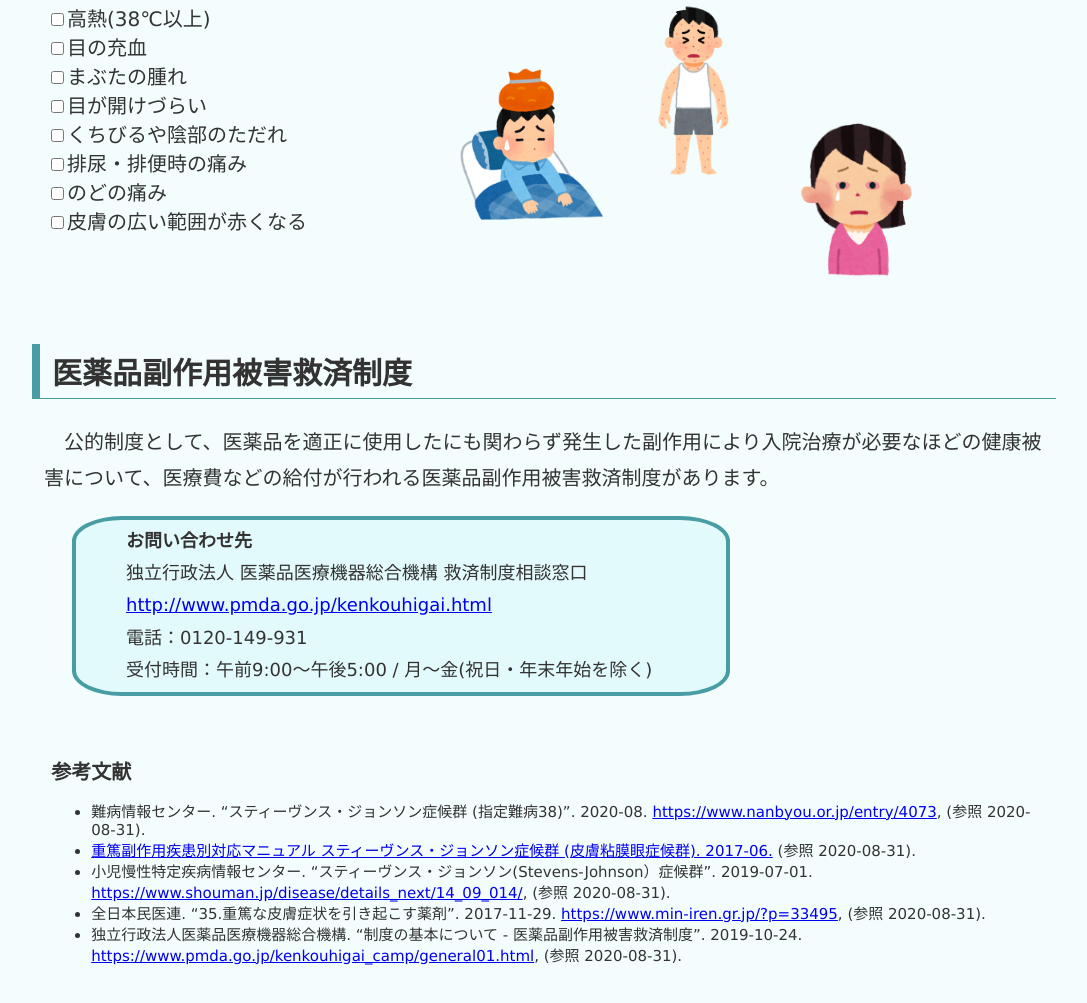
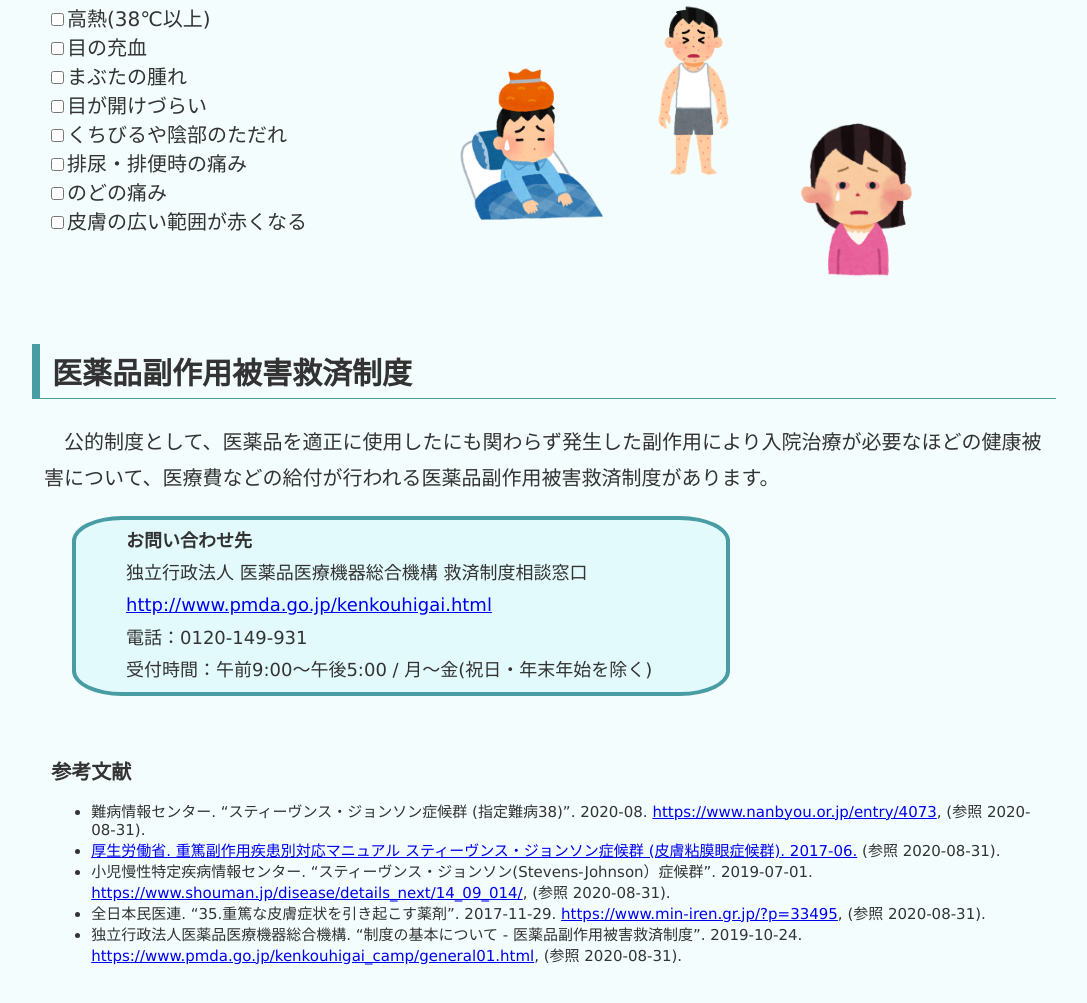
Before and after one commit to kahoyamoto/SJS, a plain HTML site: page index.html in a window 1280 px wide. Shown: the part 818-1821 px from the top of the page, without its empty margins (96-1183 px from the left). Drawn offline with Linux system fonts and the light colour scheme.

Commit message:
Update index.html

```diff
--- a/index.html
+++ b/index.html
@@ -90,7 +90,7 @@
           難病情報センター. “スティーヴンス・ジョンソン症候群 (指定難病38)”. 2020-08. <a href="https://www.nanbyou.or.jp/entry/4073" target="_blank">https://www.nanbyou.or.jp/entry/4073</a>, (参照 2020-08-31).
         </li>
         <li>
-          <a href="https://www.info.pmda.go.jp/juutoku/file/jfm1707003.pdf" target="_blank">重篤副作用疾患別対応マニュアル スティーヴンス・ジョンソン症候群 (皮膚粘膜眼症候群). 2017-06.</a> (参照 2020-08-31).
+          <a href="https://www.info.pmda.go.jp/juutoku/file/jfm1707003.pdf" target="_blank">厚生労働省. 重篤副作用疾患別対応マニュアル スティーヴンス・ジョンソン症候群 (皮膚粘膜眼症候群). 2017-06.</a> (参照 2020-08-31).
         </li>
         <li>
           小児慢性特定疾病情報センター. “スティーヴンス・ジョンソン(Stevens-Johnson）症候群”. 2019-07-01. <a href="https://www.shouman.jp/disease/details_next/14_09_014/" target="_blank">https://www.shouman.jp/disease/details_next/14_09_014/</a>, (参照 2020-08-31).
```
